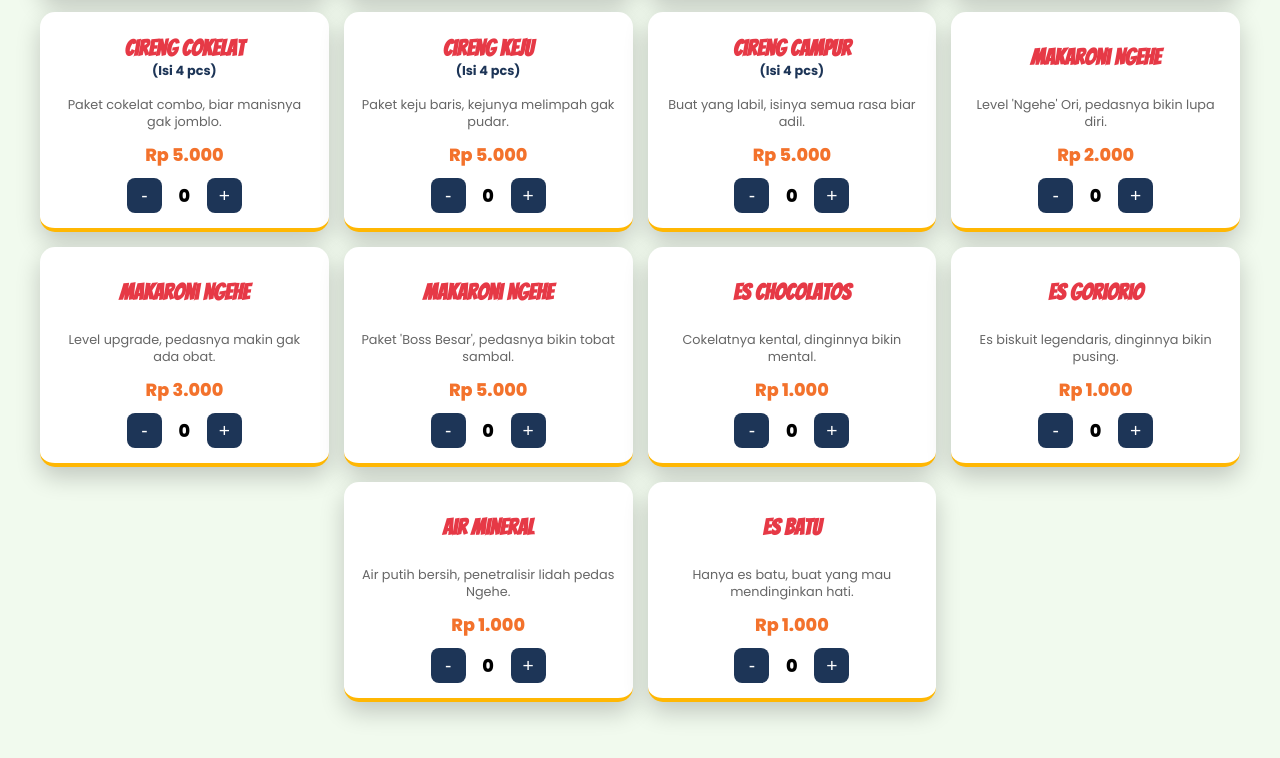
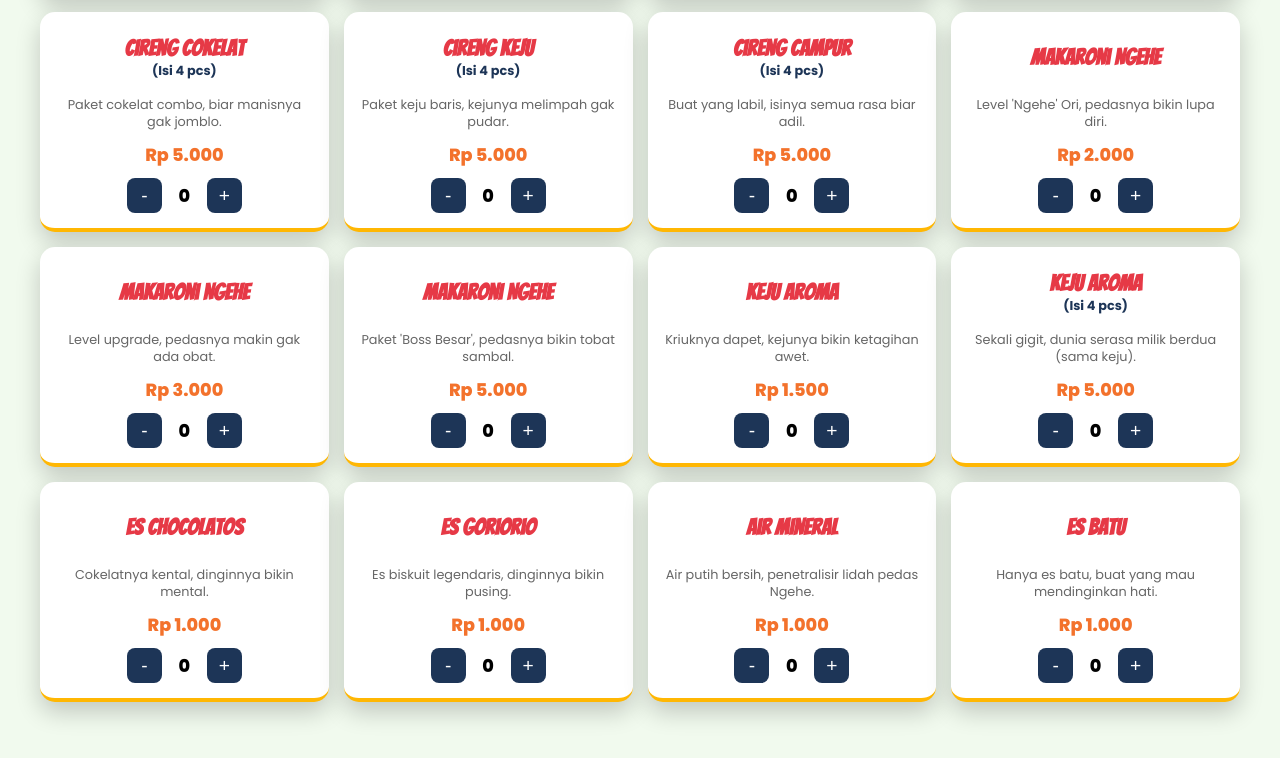
Before and after one commit to syahpurbachtiar-oss/warung-mama-gio, a plain HTML site: page index.html in a window 1280 px wide. Shown: the part 610-1368 px from the top of the page. Drawn offline with Linux system fonts and the light colour scheme.

Commit message:
Update index.html

```diff
--- a/index.html
+++ b/index.html
@@ -25,9 +25,8 @@
         .qty-label { font-size: 0.8rem; font-weight: 700; color: var(--dark-blue); }
         .card p { font-size: 0.8rem; color: #666; margin: 0 0 10px 0; line-height: 1.3; min-height: 35px; }
         .price-tag { font-weight: 800; font-size: 1.1rem; color: var(--price-color); margin-top: auto; margin-bottom: 10px; }
-        .centered-row { grid-column: 2 / span 2; display: grid; grid-template-columns: repeat(2, 1fr); gap: 15px; }
-        @media (max-width: 768px) { .grid-container { grid-template-columns: repeat(2, 1fr); } .centered-row { grid-column: 1 / span 2; } }
-        @media (max-width: 480px) { .grid-container { grid-template-columns: 1fr; } .centered-row { grid-column: 1; grid-template-columns: 1fr; } }
+        @media (max-width: 768px) { .grid-container { grid-template-columns: repeat(2, 1fr); } }
+        @media (max-width: 480px) { .grid-container { grid-template-columns: 1fr; } }
         .stepper { display: flex; align-items: center; justify-content: center; gap: 10px; }
         .btn-step { background: var(--dark-blue); color: white; border: none; width: 35px; height: 35px; border-radius: 8px; font-size: 1.2rem; cursor: pointer; display: flex; align-items: center; justify-content: center; }
         .counter { font-weight: 800; font-size: 1.1rem; min-width: 25px; }
@@ -70,12 +69,13 @@
             <div class="card"><div class="title-area"><h3>Makaroni Ngehe</h3></div><p>Level 'Ngehe' Ori, pedasnya bikin lupa diri.</p><div class="price-tag">Rp 2.000</div><div class="stepper"><button class="btn-step" onclick="updateQty('item8', -1)">-</button><span class="counter" id="qty-item8">0</span><button class="btn-step" onclick="updateQty('item8', 1)">+</button></div></div>
             <div class="card"><div class="title-area"><h3>Makaroni Ngehe</h3></div><p>Level upgrade, pedasnya makin gak ada obat.</p><div class="price-tag">Rp 3.000</div><div class="stepper"><button class="btn-step" onclick="updateQty('item9', -1)">-</button><span class="counter" id="qty-item9">0</span><button class="btn-step" onclick="updateQty('item9', 1)">+</button></div></div>
             <div class="card"><div class="title-area"><h3>Makaroni Ngehe</h3></div><p>Paket 'Boss Besar', pedasnya bikin tobat sambal.</p><div class="price-tag">Rp 5.000</div><div class="stepper"><button class="btn-step" onclick="updateQty('item10', -1)">-</button><span class="counter" id="qty-item10">0</span><button class="btn-step" onclick="updateQty('item10', 1)">+</button></div></div>
+
+            <div class="card"><div class="title-area"><h3>Keju Aroma</h3></div><p>Kriuknya dapet, kejunya bikin ketagihan awet.</p><div class="price-tag">Rp 1.500</div><div class="stepper"><button class="btn-step" onclick="updateQty('item15', -1)">-</button><span class="counter" id="qty-item15">0</span><button class="btn-step" onclick="updateQty('item15', 1)">+</button></div></div>
+            <div class="card"><div class="title-area"><h3>Keju Aroma</h3><span class="qty-label">(Isi 4 pcs)</span></div><p>Sekali gigit, dunia serasa milik berdua (sama keju).</p><div class="price-tag">Rp 5.000</div><div class="stepper"><button class="btn-step" onclick="updateQty('item16', -1)">-</button><span class="counter" id="qty-item16">0</span><button class="btn-step" onclick="updateQty('item16', 1)">+</button></div></div>
             <div class="card"><div class="title-area"><h3>Es Chocolatos</h3></div><p>Cokelatnya kental, dinginnya bikin mental.</p><div class="price-tag">Rp 1.000</div><div class="stepper"><button class="btn-step" onclick="updateQty('item11', -1)">-</button><span class="counter" id="qty-item11">0</span><button class="btn-step" onclick="updateQty('item11', 1)">+</button></div></div>
             <div class="card"><div class="title-area"><h3>Es Goriorio</h3></div><p>Es biskuit legendaris, dinginnya bikin pusing.</p><div class="price-tag">Rp 1.000</div><div class="stepper"><button class="btn-step" onclick="updateQty('item12', -1)">-</button><span class="counter" id="qty-item12">0</span><button class="btn-step" onclick="updateQty('item12', 1)">+</button></div></div>
-            <div class="centered-row">
-                <div class="card"><div class="title-area"><h3>Air Mineral</h3></div><p>Air putih bersih, penetralisir lidah pedas Ngehe.</p><div class="price-tag">Rp 1.000</div><div class="stepper"><button class="btn-step" onclick="updateQty('item13', -1)">-</button><span class="counter" id="qty-item13">0</span><button class="btn-step" onclick="updateQty('item13', 1)">+</button></div></div>
-                <div class="card"><div class="title-area"><h3>Es Batu</h3></div><p>Hanya es batu, buat yang mau mendinginkan hati.</p><div class="price-tag">Rp 1.000</div><div class="stepper"><button class="btn-step" onclick="updateQty('item14', -1)">-</button><span class="counter" id="qty-item14">0</span><button class="btn-step" onclick="updateQty('item14', 1)">+</button></div></div>
-            </div>
+            <div class="card"><div class="title-area"><h3>Air Mineral</h3></div><p>Air putih bersih, penetralisir lidah pedas Ngehe.</p><div class="price-tag">Rp 1.000</div><div class="stepper"><button class="btn-step" onclick="updateQty('item13', -1)">-</button><span class="counter" id="qty-item13">0</span><button class="btn-step" onclick="updateQty('item13', 1)">+</button></div></div>
+            <div class="card"><div class="title-area"><h3>Es Batu</h3></div><p>Hanya es batu, buat yang mau mendinginkan hati.</p><div class="price-tag">Rp 1.000</div><div class="stepper"><button class="btn-step" onclick="updateQty('item14', -1)">-</button><span class="counter" id="qty-item14">0</span><button class="btn-step" onclick="updateQty('item14', 1)">+</button></div></div>
         </div>
     </div>
 
@@ -114,11 +114,12 @@
             'item5': { name: 'Cireng Cokelat (isi 4)', price: 5000 }, 'item6': { name: 'Cireng Keju (isi 4)', price: 5000 },
             'item7': { name: 'Cireng Campur (isi 4)', price: 5000 }, 'item8': { name: 'Makaroni Ngehe 2k', price: 2000 },
             'item9': { name: 'Makaroni Ngehe 3k', price: 3000 }, 'item10': { name: 'Makaroni Ngehe 5k', price: 5000 },
+            'item15': { name: 'Keju Aroma', price: 1500 }, 'item16': { name: 'Keju Aroma (isi 4)', price: 5000 },
             'item11': { name: 'Es Chocolatos', price: 1000 }, 'item12': { name: 'Es Goriorio', price: 1000 },
             'item13': { name: 'Air Mineral', price: 1000 }, 'item14': { name: 'Es Batu', price: 1000 }
         };
 
-        let basket = { item1: 0, item2: 0, item3: 0, item4: 0, item5: 0, item6: 0, item7: 0, item8: 0, item9: 0, item10: 0, item11: 0, item12: 0, item13: 0, item14: 0 };
+        let basket = { item1: 0, item2: 0, item3: 0, item4: 0, item5: 0, item6: 0, item7: 0, item8: 0, item9: 0, item10: 0, item11: 0, item12: 0, item13: 0, item14: 0, item15: 0, item16: 0 };
         let payMethod = "";
         let currentTotal = 0;
 
@@ -171,7 +172,6 @@
             const timeStr = now.toLocaleTimeString('id-ID', { hour: '2-digit', minute: '2-digit' }).replace('.', ':');
             const dateStr = now.toLocaleDateString('id-ID');
 
-            // --- FORMAT NOTA TEKS UNTUK WHATSAPP ---
             let notaWA = `=========================\n`;
             notaWA += `    *WARUNG MAMA GIO*\n`;
             notaWA += `=========================\n`;
@@ -198,7 +198,6 @@
             notaWA += `=========================\n`;
             notaWA += `_Terima kasih sudah jajan!_`;
 
-            // --- DATA UNTUK GOOGLE SHEETS ---
             const dataKeSheets = {
                 id: trxId,
                 day: now.toLocaleDateString('id-ID', { weekday: 'long' }),
@@ -211,7 +210,6 @@
                 pay: payMethod
             };
 
-            // URL APPS SCRIPT KAMU
             fetch('https://script.google.com/macros/s/AKfycbw5b8gf7PiwQwNj3ikyMhZ1v-BmTh6k7fA_b-nxmm_1k7nVNDyJ7em0KjhkEj6yUA_O/exec', {
                 method: 'POST',
                 mode: 'no-cors',
```
